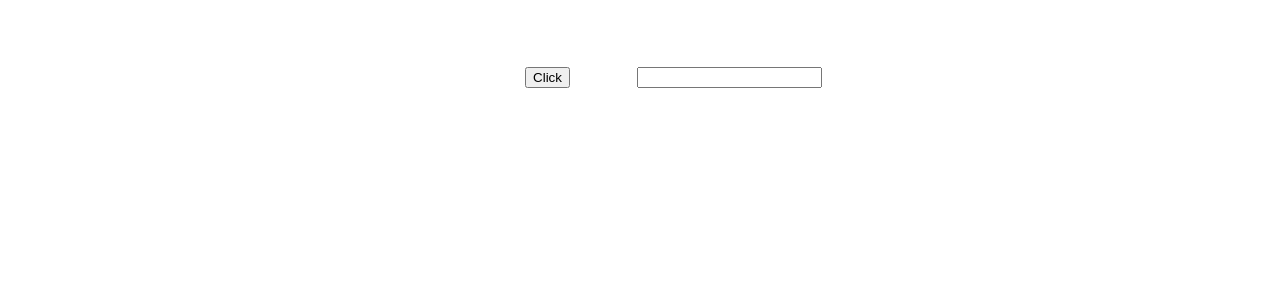
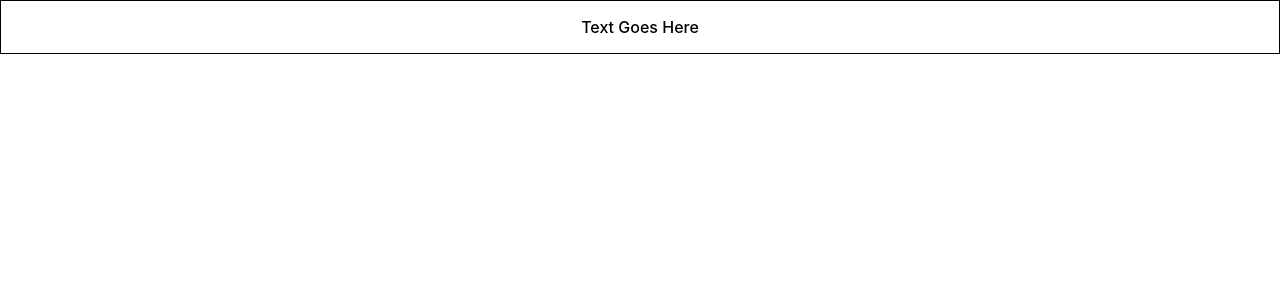
Before and after one commit to BulegaHassan/react-ts-basics, a React (Create React App) app: page / in a window 1280 px wide. Shown: the top 300 px of the page. Built offline with nearby package versions, Linux system fonts and the light colour scheme.

Commit message:
styles: add styles with props

```diff
--- a/src/App.tsx
+++ b/src/App.tsx
@@ -1,16 +1,9 @@
 import "./App.css";
-import Button from "./components/Button";
-import Input from "./components/Input";
+import { Container } from "./components/Container";
 function App() {
   return (
     <div>
-      <Button
-        handleClick={(event,id) => {
-          console.log("Button clicked", event,id);
-        }}
-      />
-      <Input value="" handleChange={(event)=> console.log('some change',event.target)
-      }/>
+      <Container styles={{ border: "1px solid black", padding: "1rem" }} />
     </div>
   );
 }
--- /dev/null
+++ b/src/components/Container.tsx
@@ -0,0 +1,13 @@
+import React from "react"
+
+type ContainerProps = {
+    styles: React.CSSProperties
+}
+
+export const Container = (props: ContainerProps) => {
+  return (
+    <div style={props.styles}>
+        Text goes here
+    </div>
+  )
+}
```
